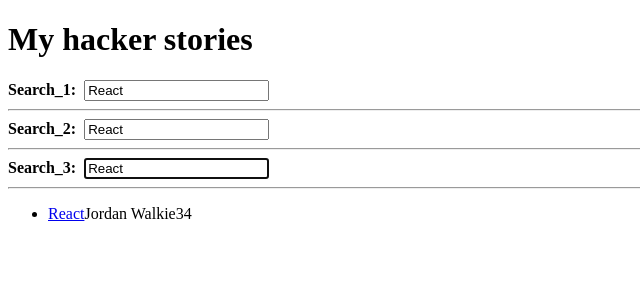
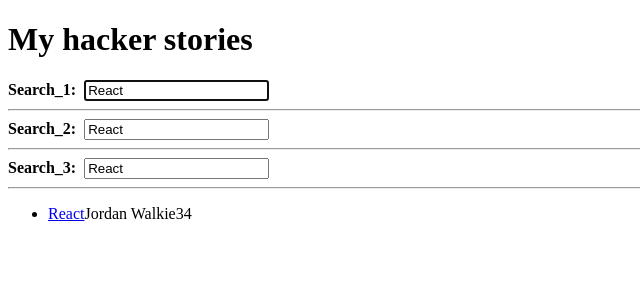
Before and after one commit to astaba/wei_hacker_union, a React (Vite) app: page / in a window 1280 px wide. Shown: the top 300 px of the page, without its empty margins (0-640 px from the left). Built offline with nearby package versions, Linux system fonts and the light colour scheme.

Commit message:
Fix imperative autoFocus with React.forwardRef
Imperatively program each instance not from within the instance definition but rather from the parent component by using React.forwardRef((props, ref) => {/* component */}

```diff
--- a/src/App.tsx
+++ b/src/App.tsx
@@ -1,3 +1,5 @@
+import React, { useEffect, useRef } from "react";
+
 import InputWithLabel from "./components/InputWithLabel.tsx";
 import List from "./components/List.tsx";
 import { list } from "./constants/mock_data.ts";
@@ -17,6 +19,10 @@ function App() {
         story.title.toLowerCase().includes(searchTerm.toLowerCase())
     )(searchTerm),
   );
+  const inputRef = useRef<HTMLInputElement>(null);
+  useEffect(() => {
+    inputRef.current && inputRef.current.focus();
+  }, []);
 
   return (
     <div>
@@ -25,6 +31,7 @@ function App() {
         id="search_1"
         value={searchTerm}
         onChange={handleSearch}
+        ref={inputRef}
       >
         <strong>Search_1: </strong>
       </InputWithLabel>
@@ -33,6 +40,7 @@ function App() {
         id="search_2"
         value={searchTerm}
         onChange={handleSearch}
+        // ref={inputRef}
       >
         <strong>Search_2: </strong>
       </InputWithLabel>
@@ -41,6 +49,7 @@ function App() {
         id="search_3"
         value={searchTerm}
         onChange={handleSearch}
+        // ref={inputRef}
       >
         <strong>Search_3: </strong>
       </InputWithLabel>
--- a/src/components/InputWithLabel.tsx
+++ b/src/components/InputWithLabel.tsx
@@ -1,25 +1,15 @@
-import React, { useEffect, useRef } from "react";
+import React from "react";
 
-type InputWithLaebelProps = {
+interface InputWithLaebelProps {
   id: string;
   type?: string;
   value: string;
   onChange: (event: React.ChangeEvent<HTMLInputElement>) => void;
   children: React.ReactNode;
-};
+}
 
-const InputWithLabel: React.FC<InputWithLaebelProps> = ({
-  id,
-  type = "text",
-  value,
-  onChange,
-  children,
-}) => {
-  const inputRef = useRef<HTMLInputElement>(null);
-  useEffect(() => {
-    inputRef.current && inputRef.current.focus();
-  }, []);
-
+const InputWithLabel = React.forwardRef<HTMLInputElement, InputWithLaebelProps>(
+  ({ id, type = "text", value, onChange, children }, ref) => {
     return (
       <>
         <label htmlFor={id}>{children}</label>&nbsp;
@@ -28,10 +18,11 @@ const InputWithLabel: React.FC<InputWithLaebelProps> = ({
           type={type}
           value={value}
           onChange={onChange}
-        ref={inputRef}
+          ref={ref}
         />
       </>
     );
-};
+  },
+);
 
 export default InputWithLabel;
```
Lines whose indentation alone changed are shown as unchanged.
